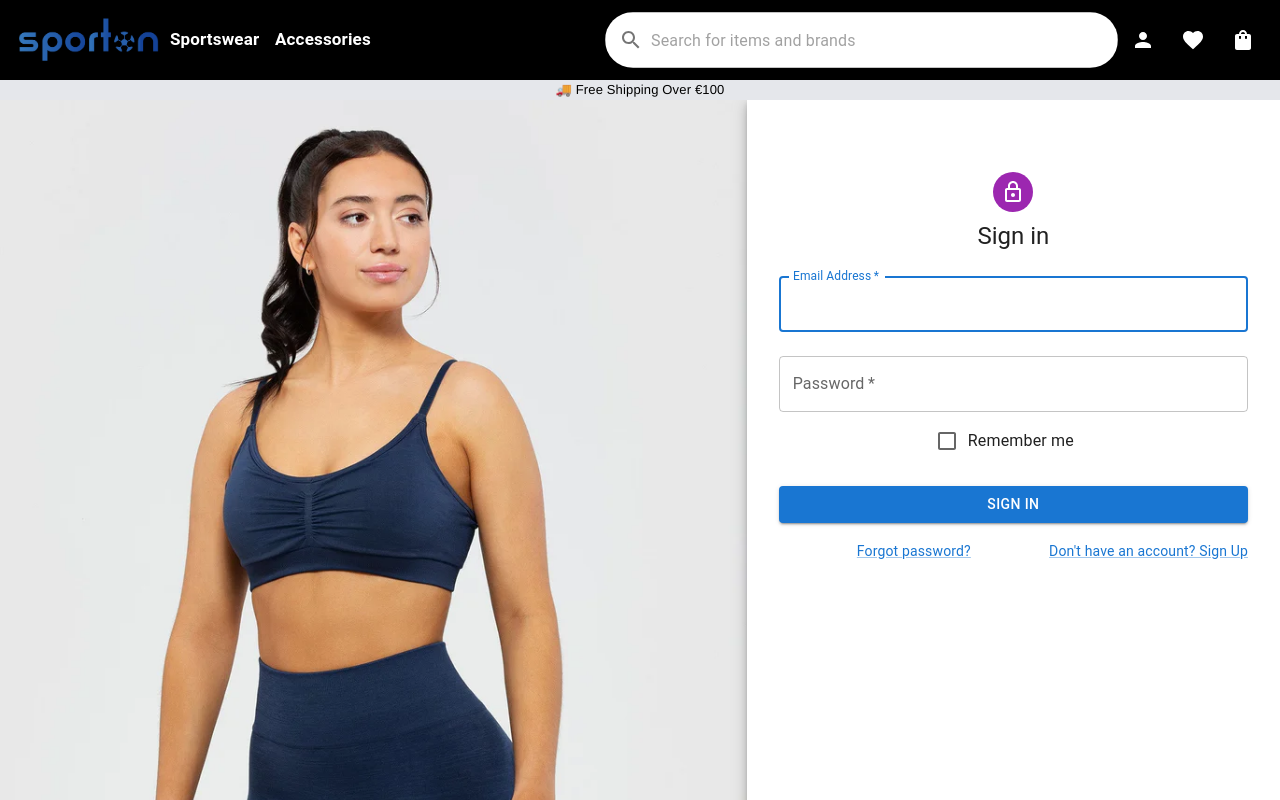
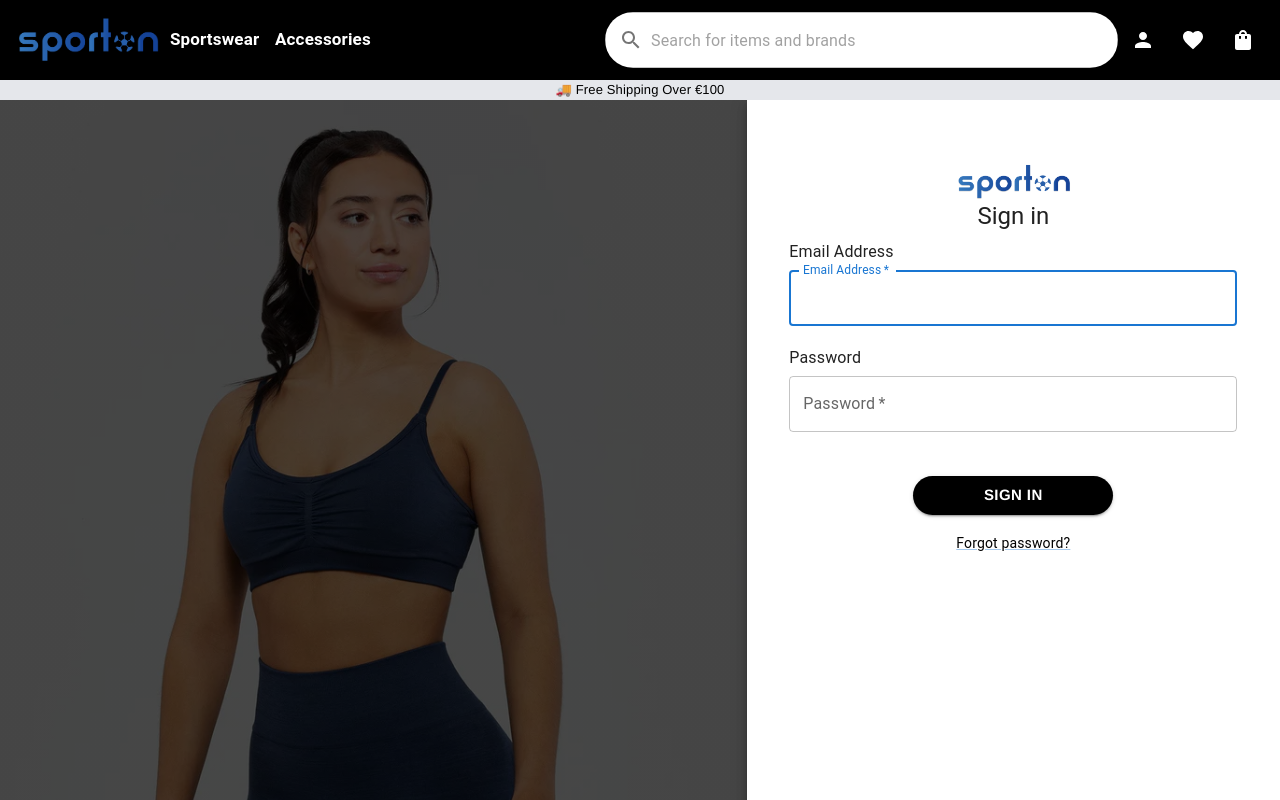
Before and after one commit to sannyralph/e-commerce, a React (Create React App) app: page /SignInSide in a window 1280 px wide. Shown: the top 800 px of the page. Built offline with nearby package versions, Linux system fonts and the light colour scheme.

Commit message:
sign in page stylig

```diff
--- a/src/components/Signup/signup.css
+++ b/src/components/Signup/signup.css
@@ -0,0 +1,37 @@
+.sportonLogo {
+    width: 120px;
+}
+
+.signIn-text {
+    display: flex !important;
+    justify-content: flex-start;
+    margin-bottom: -10px !important;
+}
+
+.signIn-textField {
+    margin-bottom: 20px !important;
+}
+
+.signIn-Button {
+    background-color: rgb(0, 0, 0) !important;
+    color: rgb(255, 255, 255) !important;
+    justify-content: center;
+    width: 200px !important;
+    border-radius: 20px !important;
+    font-size: 15px !important;
+    font-family: Helvetica, Arial, sans-serif !important;
+    font-weight: 900 !important;
+
+}
+
+.signIn-Button:hover {
+    background-color: #b0b3b6 !important;
+}
+
+
+.passReset {
+    color: black !important;
+    font-weight: bold;
+    font-size: medium;
+    text-decoration: black;
+}
--- a/src/components/Signup/signup.jsx
+++ b/src/components/Signup/signup.jsx
@@ -13,6 +13,8 @@ import LockOutlinedIcon from '@mui/icons-material/LockOutlined';
 import Typography from '@mui/material/Typography';
 import { createTheme, ThemeProvider } from '@mui/material/styles';
 import loginImg from "./../../assets/images/loginImg.webp"
+import logo from "./../../assets/images/unnamed.png"
+import "./signup.css"
 
 const defaultTheme = createTheme();
 
@@ -36,7 +38,7 @@ const SignInSide = () => {
           sm={4}
           md={7}
           sx={{
-            backgroundImage: ` url(${loginImg})` ,
+            backgroundImage: `linear-gradient(rgba(0, 0, 0, 0.7), rgba(0, 0, 0, 0.7)), url(${loginImg})` ,
             backgroundRepeat: 'no-repeat',
             backgroundColor: (t) =>
               t.palette.mode === 'light' ? t.palette.grey[50] : t.palette.grey[900],
@@ -44,7 +46,7 @@ const SignInSide = () => {
             backgroundPosition: 'fit',
           }}
         />
-        <Grid item xs={12} sm={8} md={5} component={Paper} elevation={6} square>
+        <Grid item xs={12} sm={8} md={5} component={Paper} elevation={6} className="signIn-side" square>
           <Box
             sx={{
               my: 8,
@@ -54,13 +56,16 @@ const SignInSide = () => {
               alignItems: 'center',
             }}
           >
-            <Avatar sx={{ m: 1, bgcolor: 'secondary.main' }}>
-              <LockOutlinedIcon />
-            </Avatar>
+            <div style={{ maxHeight: "100px" }}>
+            <img src={logo} alt={"logo"}   className="sportonLogo" />
+            </div>
             <Typography component="h1" variant="h5">
               Sign in
             </Typography>
             <Box component="form" noValidate onSubmit={handleSubmit} sx={{ mt: 1 }}>
+              <Typography className='signIn-text'>
+                Email Address
+              </Typography>
               <TextField
                 margin="normal"
                 required
@@ -70,7 +75,11 @@ const SignInSide = () => {
                 name="email"
                 autoComplete="email"
                 autoFocus
+                className='signIn-textField'
               />
+              <Typography  className='signIn-text'>
+                Password
+              </Typography>
               <TextField
                 margin="normal"
                 required
@@ -80,30 +89,32 @@ const SignInSide = () => {
                 type="password"
                 id="password"
                 autoComplete="current-password"
+                className='signIn-textField'
               />
-              <FormControlLabel
+              {/* <FormControlLabel
                 control={<Checkbox value="remember" color="primary" />}
                 label="Remember me"
-              />
+              /> */}
               <Button
                 type="submit"
                 fullWidth
                 variant="contained"
                 sx={{ mt: 3, mb: 2 }}
+                className="signIn-Button"
               >
                 Sign In
               </Button>
               <Grid container>
                 <Grid item xs>
-                  <Link href="#" variant="body2">
+                  <Link href="#" variant="body2" className='passReset'>
                     Forgot password?
                   </Link>
                 </Grid>
-                <Grid item>
+                {/* <Grid item>
                   <Link href="#" variant="body2">
                     {"Don't have an account? Sign Up"}
                   </Link>
-                </Grid>
+                </Grid> */}
               </Grid>
               {/* <Copyright sx={{ mt: 5 }} /> */}
             </Box>
```
